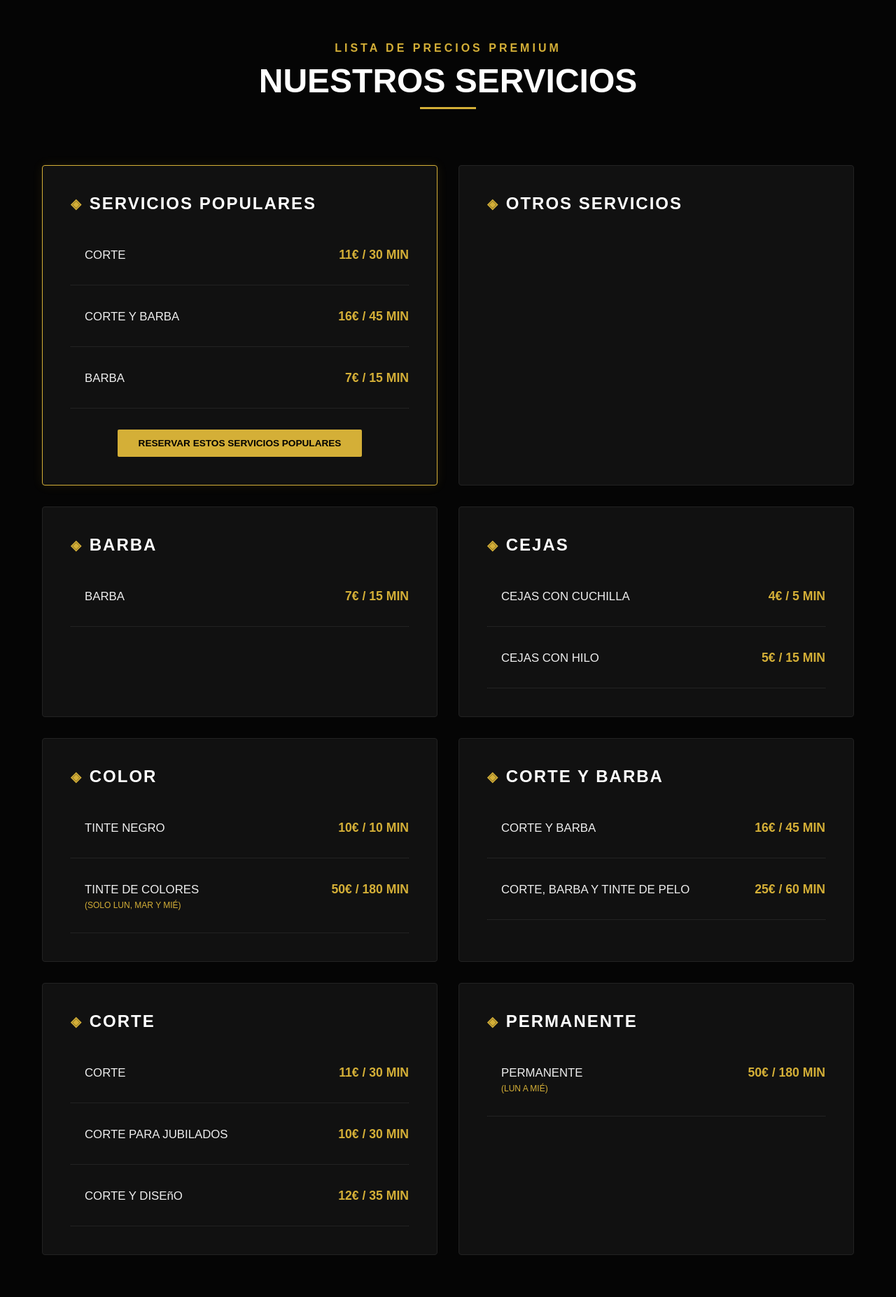
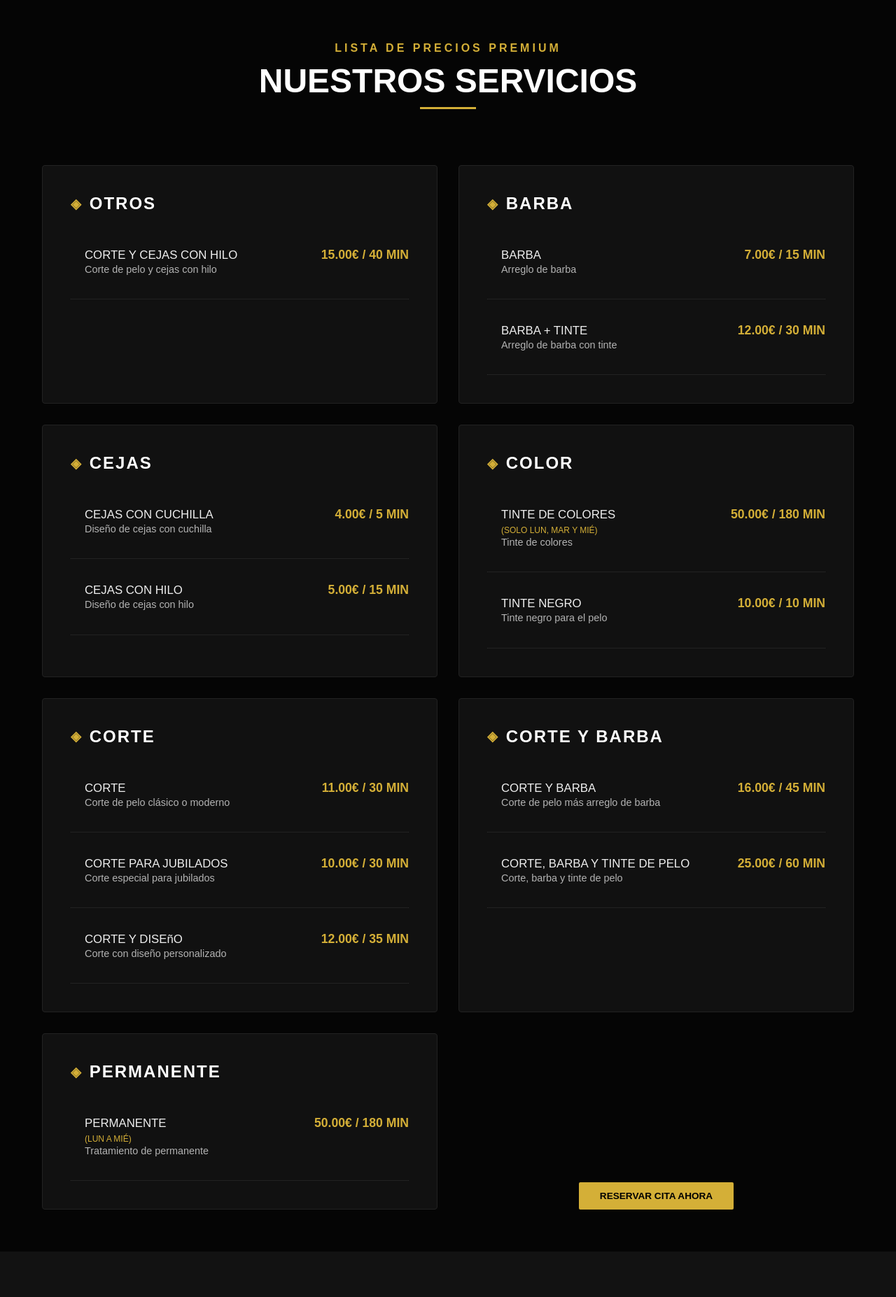
Before and after one commit to dzeledonj-create/barberia_catracha, a PHP site: page /vistas/servicios.php in a window 1280 px wide. Shown: the part 80-1934 px from the top of the page at 70% size. After the commit the page ends 1869 px from the top, so only its background shows below. Run offline with PHP 8.4, Linux system fonts and the light colour scheme; data comes from the database, SQL or seed files in the repository; both versions use the stored data as it was after the commit; some libraries are stand-ins or nearby versions.

Commit message:
servicios

```diff
--- a/Clases/Servicio.php
+++ b/Clases/Servicio.php
@@ -7,13 +7,15 @@ class Servicio {
     public ?string $descripcion;
     public float $precio;
     public int $duracionMinutos;
+    public ?string $limite;
 
-    public function __construct($nombre, $descripcion, $precio, $duracionMinutos, $servicioId = null) {
+    public function __construct($nombre, $descripcion, $precio, $duracionMinutos, $servicioId = null, $limite = null) {
         $this->servicioId = $servicioId;
         $this->nombre = $nombre;
         $this->descripcion = $descripcion;
         $this->precio = $precio;
         $this->duracionMinutos = $duracionMinutos;
+        $this->limite = $limite;
     }
 
     // Métodos para formatear precio y duración
@@ -34,8 +36,8 @@ class Servicio {
         $db = BD::obtenerConexion();
 
         if ($this->servicioId === null) {
-            $sql = "INSERT INTO servicios (nombre, descripcion, precio, duracion_minutos)
-                    VALUES (?, ?, ?, ?)
+            $sql = "INSERT INTO servicios (nombre, descripcion, precio, duracion_minutos, limite)
+                    VALUES (?, ?, ?, ?, ?)
                     RETURNING servicio_id";
 
             $stmt = $db->prepare($sql);
@@ -43,7 +45,8 @@ class Servicio {
                 $this->nombre,
                 $this->descripcion,
                 $this->precio,
-                $this->duracionMinutos
+                $this->duracionMinutos,
+                $this->limite
             ]);
 
             $this->servicioId = $stmt->fetchColumn();
@@ -51,7 +54,7 @@ class Servicio {
         }
 
         $sql = "UPDATE servicios
-                SET nombre = ?, descripcion = ?, precio = ?, duracion_minutos = ?
+                SET nombre = ?, descripcion = ?, precio = ?, duracion_minutos = ?, limite = ?
                 WHERE servicio_id = ?";
 
         $stmt = $db->prepare($sql);
@@ -60,6 +63,7 @@ class Servicio {
             $this->descripcion,
             $this->precio,
             $this->duracionMinutos,
+            $this->limite,
             $this->servicioId
         ]);
     }
@@ -76,7 +80,7 @@ class Servicio {
     public static function obtenerTodos(): array {
         $db = BD::obtenerConexion();
 
-        $stmt = $db->query("SELECT * FROM servicios ORDER BY servicio_id DESC");
+        $stmt = $db->query("SELECT * FROM servicios ORDER BY limite ASC, nombre ASC");
         return $stmt->fetchAll(PDO::FETCH_ASSOC);
     }
 
@@ -98,7 +102,8 @@ class Servicio {
             $data['descripcion'],
             $data['precio'],
             $data['duracion_minutos'],
-            $data['servicio_id']
+            $data['servicio_id'],
+            $data['limite']
         );
     }
 }
--- a/vistas/servicios.php
+++ b/vistas/servicios.php
@@ -1,35 +1,16 @@
 <?php
 require_once '../clases/BD.php';
+require_once '../clases/Servicio.php';
 
-try {
-    // Así es como se obtiene la conexión según tu archivo BD.php
-    $conexion = BD::obtenerConexion();
-} catch (Exception $e) {
-    die("Error de conexión: " . $e->getMessage());
+// 1. Obtener servicios y agruparlos por la columna 'limite'
+$serviciosRaw = Servicio::obtenerTodos();
+$bloques = [];
+
+foreach ($serviciosRaw as $s) {
+    // Si el servicio no tiene 'limite', lo mandamos a una sección general
+    $categoria = $s['limite'] ?: 'otros';
+    $bloques[$categoria][] = $s;
 }
-
-// 1. Traemos todos los servicios (Usando PDO que es lo que tiene tu BD.php)
-$sql_all = "SELECT * FROM servicios";
-$stmt = $conexion->prepare($sql_all);
-$stmt->execute();
-$resultados = $stmt->fetchAll(PDO::FETCH_ASSOC);
-
-$servicios_db = [];
-foreach ($resultados as $row) {
-    $servicios_db[$row['nombre']] = $row;
-}
-
-// 2. Estructura de categorías (Mantenla igual)
-$categorias = [
-    'SERVICIOS POPULARES' => ['Corte', 'Corte y barba', 'Barba'],
-    'OTROS SERVICIOS'     => ['Corte y cejas con hilo'],
-    'BARBA'               => ['Barba', 'Barba y tinte'],
-    'CEJAS'               => ['Cejas con cuchilla', 'Cejas con hilo'],
-    'COLOR'               => ['Tinte negro', 'Tinte de colores'],
-    'CORTE Y BARBA'       => ['Corte y barba', 'Corte, barba y tinte De Pelo'],
-    'CORTE'               => ['Corte', 'Corte para jubilados', 'Corte y diseño'],
-    'PERMANENTE'          => ['Permanente']
-];
 ?>
 
 <!DOCTYPE html>
@@ -42,12 +23,7 @@ $categorias = [
 </head>
 <body class="servicios-body">
 
-<?php
-// Asegúrate de que la ruta al header también sea correcta
-if (file_exists('../includes/header.php')) {
-    include_once '../includes/header.php';
-}
-?>
+<?php if (file_exists('../includes/header.php')) include_once '../includes/header.php'; ?>
 
 <main class="servicios-main">
     <header class="servicios-header-top">
@@ -56,38 +32,36 @@ if (file_exists('../includes/header.php')) {
         <span class="underline"></span>
     </header>
 
-    <?php foreach ($categorias as $titulo => $nombres): ?>
-        <section class="categoria-bloque <?php echo ($titulo === 'SERVICIOS POPULARES') ? 'destacado' : ''; ?>">
-            <h2 class="categoria-nombre"><?php echo $titulo; ?></h2>
+    <!-- 2. Generar un bloque por cada categoría de 'limite' -->
+    <?php foreach ($bloques as $nombreBloque => $listaServicios): ?>
+        <section class="categoria-bloque">
+            <h2 class="categoria-nombre"><?= strtoupper(str_replace('_', ' ', $nombreBloque)) ?></h2>
+
             <nav class="items-list">
-                <?php foreach ($nombres as $n): ?>
-                    <?php if (isset($servicios_db[$n])):
-                        $s = $servicios_db[$n]; ?>
+                <?php foreach ($listaServicios as $s): ?>
                     <article class="item-row">
                         <header class="item-info">
                             <h3>
-                                    <?php echo strtoupper($s['nombre']); ?>
-                                    <?php
-                                        if ($s['nombre'] == 'Tinte de colores') echo " <small>(SOLO LUN, MAR Y MIÉ)</small>";
-                                        if ($s['nombre'] == 'Permanente') echo " <small>(LUN A MIÉ)</small>";
-                                    ?>
+                                <?= strtoupper($s['nombre']) ?>
+                                <?php if ($s['nombre'] == 'Tinte de colores'): ?> <small>(SOLO LUN, MAR Y MIÉ)</small> <?php endif; ?>
+                                <?php if ($s['nombre'] == 'Permanente'): ?> <small>(LUN A MIÉ)</small> <?php endif; ?>
                             </h3>
+                            <p class="descripcion"><?= $s['descripcion'] ?></p>
                         </header>
+
                         <aside class="item-precio">
-                                <span><?php echo number_format($s['precio'], 0); ?>€ / <?php echo $s['duracion_minutos']; ?> MIN</span>
+                            <span><?= number_format($s['precio'], 2) ?>€ / <?= $s['duracion_minutos'] ?> MIN</span>
                         </aside>
                     </article>
-                    <?php endif; ?>
                 <?php endforeach; ?>
             </nav>
-
-            <?php if ($titulo === 'SERVICIOS POPULARES'): ?>
-                <footer class="categoria-cta">
-                    <a href="reservas.php" class="btn-reserva-premium">RESERVAR ESTOS SERVICIOS POPULARES</a>
-                </footer>
-            <?php endif; ?>
         </section>
     <?php endforeach; ?>
+
+    <footer class="categoria-cta">
+        <a href="reservas.php" class="btn-reserva-premium">RESERVAR CITA AHORA</a>
+    </footer>
+
 </main>
 </body>
 </html>
```
Also changed, not shown: barberia_catracha.session.sql (+25 -0 lines). Lines whose indentation alone changed are shown as unchanged.
